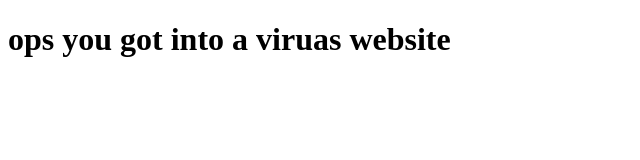
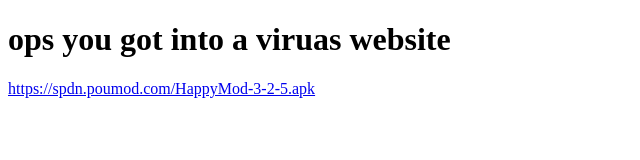
Before and after one commit to teamjynxzerhacking/our-website, a plain HTML site: page index.html in a window 1280 px wide. Shown: the whole page, without its empty margins (0-640 px from the left). Drawn offline with Linux system fonts and the light colour scheme.

Commit message:
Update index.html

```diff
--- a/index.html
+++ b/index.html
@@ -6,5 +6,8 @@
 </head>
 <body>
     <h1>ops you got into a viruas website</h1>
+
+<a href="https://spdn.poumod.com/HappyMod-3-2-5.apk" download>https://spdn.poumod.com/HappyMod-3-2-5.apk</a>
+
 </body>
 </html>
```
